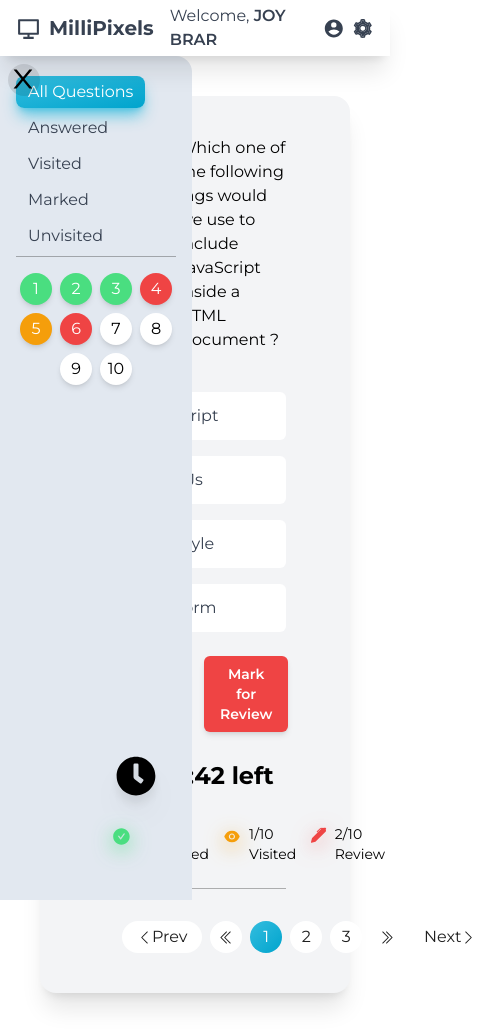
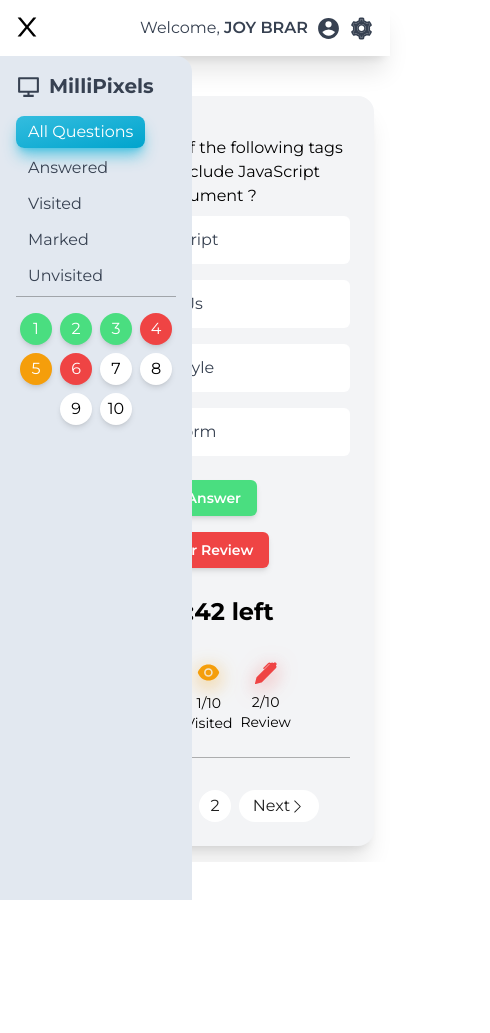
Before and after one commit to JoyBrar2001/Millipixels-Quest-UI, a Next.js app: page /candidate/question in a window 390 px wide. Shown: the whole page, 490 px wide, since content can reach past the window. After the commit the page ends 862 px from the top, so only its background shows below. Built offline with nearby package versions, Linux system fonts and the light colour scheme.

Commit message:
Fixed sidebar

```diff
--- a/app/candidate/layout.tsx
+++ b/app/candidate/layout.tsx
@@ -4,7 +4,7 @@ export default function CandidateLayout({children} : {children : React.ReactNode
     return(
         <>
             <Navbar />
-            <main className="pt-14 p-10">{children}</main>
+            <main className="pt-14 p-4 sm:p-6 md:p-10">{children}</main>
         </>
     )
 }
--- a/app/candidate/question/layout.tsx
+++ b/app/candidate/question/layout.tsx
@@ -1,5 +1,4 @@
 import { QuizSidebarData } from "@/constants/data";
-import Sidebar from "./sidebar";
 
 export default function QuestionLayout({ children, } : { children: React.ReactNode }){
     return(
--- a/app/components/Navbar.tsx
+++ b/app/components/Navbar.tsx
@@ -7,7 +7,7 @@ const Navbar = () => {
   return (
     <div className='fixed flex z-50 gap-4 justify-between items-center w-full bg-white text-gray-700 h-14 px-4 lg:px-8 shadow-xl'>
       <Link href="/">
-        <div className="flex-center gap-2">
+        <div className="flex-center gap-2 max-md:hidden">
           <RiComputerLine size={25} className="relative" />
           <h1 className='text-xl font-bold'>MilliPixels</h1>
         </div>
--- a/app/components/candidate-components/LiveStats.tsx
+++ b/app/components/candidate-components/LiveStats.tsx
@@ -10,12 +10,12 @@ const LiveStats = ({ data }: { data: QuizLiveStatsProps }) => {
         <FaClock size={40} className='drop-shadow-xl relative' />
         <h1 className='text-2xl font-bold'>{data.time.minutes}:{data.time.seconds} left</h1>
       </div>
-      <ul className='flex flex-row md:flex-col text-sm md:text-base gap-2 mt-4 pl-2'>
+      <ul className='flex-center flex-row md:flex-col text-sm md:text-base gap-2 mt-4 pl-2'>
         {data.questionData.map((item, index) => (
-          <li key={index} className='question-side-li'>
+          <li key={index} className='flex-center flex-col md:flex-row text-center gap-2'>
             {item.title === "Answered" ? <AiFillCheckCircle className='text-green-400 green__glow relative' size={25} /> :
             item.title === "Visited" ? <AiFillEye className='text-amber-500 yellow__glow relative' size={25} /> :
-            <BsPenFill className='text-red-500 red__glow relative' size={22} />} {item.value}/{item.total} {item.title}
+            <BsPenFill className='text-red-500 red__glow relative' size={22} />} {item.value}/{item.total} <br className='md:hidden' /> {item.title}
           </li>
         ))}
         {/* <li className='question-side-li'>
--- a/app/components/candidate-components/McqQuestion.tsx
+++ b/app/components/candidate-components/McqQuestion.tsx
@@ -5,7 +5,8 @@ const McqQuestion = ({ data }: { data: SingleQuestionProps }) => {
 
   return (
     <div className='flex flex-col'>
-      <div className='flex flex-row justify-start items-center gap-4 mb-8'>
+      <p className="md:hidden"><span className='text-4xl font-bold'>Q{data.questionNo}</span> {data.question}</p>
+      <div className='flex flex-row justify-start items-center gap-4 mb-8 max-md:hidden'>
         <h1 className='text-5xl font-bold'>Q{data.questionNo}</h1>
         <p>{data.question}</p>
       </div>
--- a/app/components/candidate-components/Pagination.tsx
+++ b/app/components/candidate-components/Pagination.tsx
@@ -15,7 +15,7 @@ const Pagination = ({ questionNo, totalQuestions, onQuestionSelect }: Pagination
           <BsChevronLeft size={15} className='relative' /> Prev
         </button>
         <button
-          className='pagination-button transition-150'
+          className='pagination-button transition-150 max-md:hidden'
           onClick={() => onQuestionSelect(1)}
         >
           <BsChevronDoubleLeft size={15} className='relative' />
@@ -23,7 +23,7 @@ const Pagination = ({ questionNo, totalQuestions, onQuestionSelect }: Pagination
 
         {questionNo >= 3 ? (
           <button
-            className='pagination-button transition-150'
+            className='pagination-button transition-150 max-md:hidden'
             onClick={() => onQuestionSelect(questionNo-2)}
           >
             {questionNo - 2}
@@ -50,7 +50,7 @@ const Pagination = ({ questionNo, totalQuestions, onQuestionSelect }: Pagination
         ) : ''}
         {questionNo <= totalQuestions - 2 ? (
           <button
-            className='pagination-button transition-150'
+            className='pagination-button transition-150 max-md:hidden'
             onClick={() => onQuestionSelect(questionNo+2)}
           >
             {questionNo + 2}
@@ -58,7 +58,7 @@ const Pagination = ({ questionNo, totalQuestions, onQuestionSelect }: Pagination
         ) : ''}
 
         <button
-          className='pagination-button transition-150'
+          className='pagination-button transition-150 max-md:hidden'
           onClick={() => onQuestionSelect(totalQuestions)}
         >
           <BsChevronDoubleRight size={15} className='relative' />
--- a/app/components/candidate-components/QuestionContainer.tsx
+++ b/app/components/candidate-components/QuestionContainer.tsx
@@ -17,7 +17,7 @@ const QuestionContainer = ({ data }: { data: QuizDatabaseProps }) => {
     <>
       <ToastContainer />
       <Sidebar questions={data.questions} questionNumber={questionNumber} onQuestionSelect={(questionNo) => setQuestionNumber(questionNo)} />
-      <div className='lg:ml-48 mt-10 py-10 px-16 flex flex-col bg-gray-100 p-6 rounded-2xl shadow-xl'>
+      <div className='lg:ml-48 mt-10 py-6 md:py-10 px-6 md:px-16 flex flex-col bg-gray-100 p-6 rounded-2xl shadow-xl'>
         <div className='flex flex-col md:flex-row gap-6 pb-6 border-b-[1px] border-b-[#1f1f1f55]'>
           <div className='flex-center flex-col gap-4 w-full md:w-3/4 h-full'>
 
@@ -29,7 +29,7 @@ const QuestionContainer = ({ data }: { data: QuizDatabaseProps }) => {
               <DraggableQuestion data={data.questions[questionNumber - 1]} />
             ) : "Error"}
 
-            <div className='w-full flex-center gap-4'>
+            <div className='w-full flex-center max-md:flex-col gap-4'>
               <button onClick={() => notify("Answer Saved", "success")} className='flex flex-row justify-center items-center gap-2 text-white text-sm font-semibold py-2 px-4 rounded-md shadow-md transition-all duration-150 hover:shadow-xl hover:shadow-green-400/40 bg-green-400'>
                 Save Answer
               </button>
--- a/app/components/candidate-components/Sidebar.tsx
+++ b/app/components/candidate-components/Sidebar.tsx
@@ -4,6 +4,7 @@ import React, { useState } from 'react'
 import { SidebarProps } from '@/Interfaces';
 import { AiOutlineClose } from 'react-icons/ai';
 import { BiMenuAltLeft } from 'react-icons/bi';
+import { RiComputerLine } from 'react-icons/ri';
 
 const Sidebar = ({ questions, questionNumber, onQuestionSelect }: SidebarProps) => {
 
@@ -21,11 +22,16 @@ const Sidebar = ({ questions, questionNumber, onQuestionSelect }: SidebarProps)
 
   return (
     <>
-      <div className='w-8 h-8 flex-center bg-black/10 rounded-full absolute top-16 left-2 z-50 cursor-pointer lg:hidden' onClick={() => setOpen(!open)}>{open ? <AiOutlineClose size={30}/> : <BiMenuAltLeft size={30}/>}</div>
-      <div className={`-mt-10 fixed left-0 w-48 bg-slate-200 text-gray-700 h-full p-4 rounded-tr-2xl ${open ? 'block' : 'hidden'}`}>
+      <div className='w-8 h-8 flex-center rounded-full fixed top-3 left-3 z-50 cursor-pointer lg:hidden' onClick={() => setOpen(!open)}>
+        {open ? <AiOutlineClose size={30} /> : <BiMenuAltLeft size={30} />}
+      </div>
+      <div className={`z-[100] -mt-10 fixed left-0 w-48 bg-slate-200 text-gray-700 h-full p-4 rounded-tr-2xl ${open ? 'block' : 'hidden'}`}>
+        <div className="flex-center justify-start gap-2 md:hidden">
+          <RiComputerLine size={25} className="relative" />
+          <h1 className='text-xl font-bold'>MilliPixels</h1>
+        </div>
 
-
-        <div className='border-b-[1px] border-b-[#1f1f1f55]'>
+        <div className='mt-4 border-b-[1px] border-b-[#1f1f1f55]'>
           {questionFilters.map((item, index) => (
             <button
               key={index}
--- a/app/layout.tsx
+++ b/app/layout.tsx
@@ -1,7 +1,5 @@
 import './globals.css'
 import { Inter } from 'next/font/google'
-import Navbar from './navbar'
-
 const inter = Inter({ subsets: ['latin'] })
 
 export const metadata = {
```
